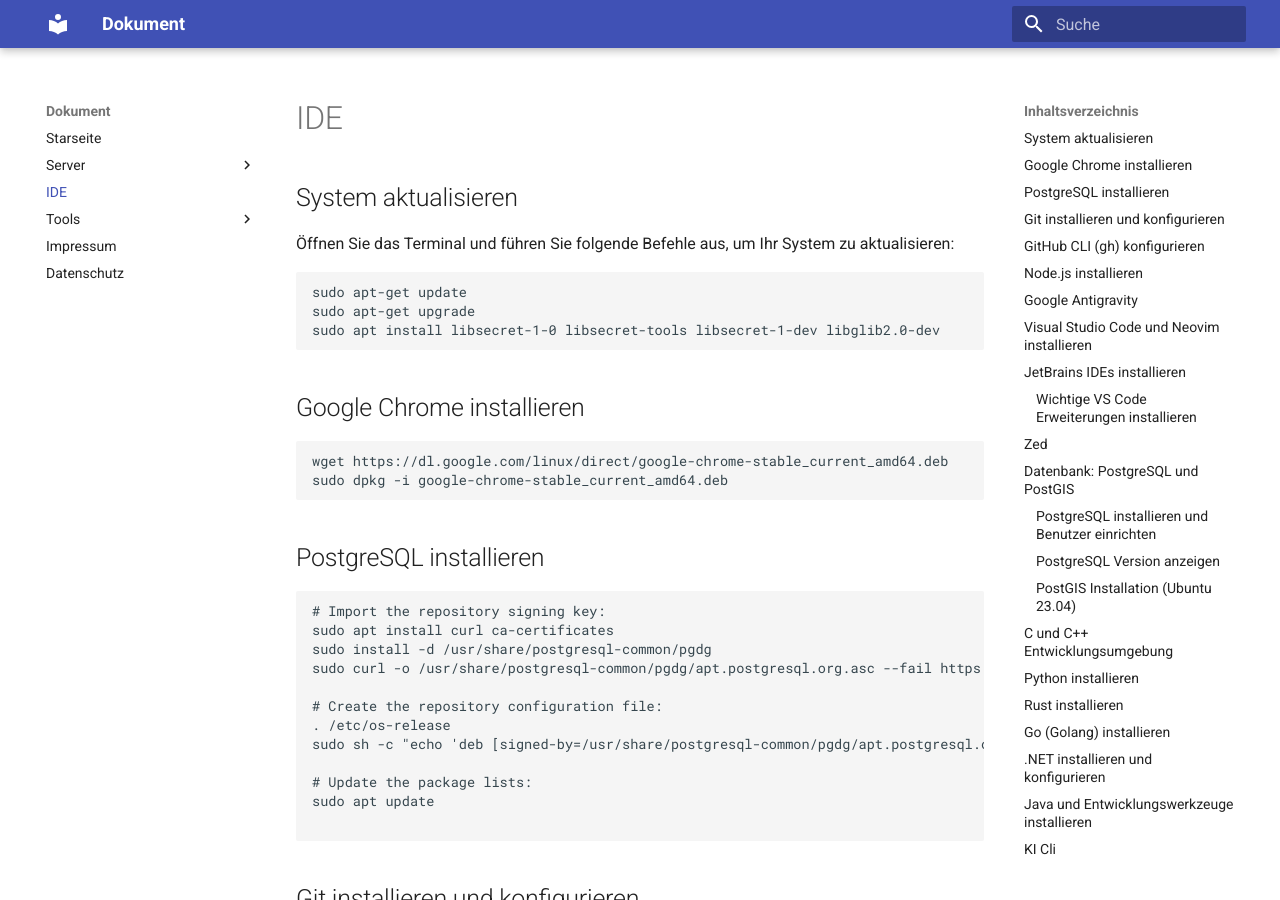
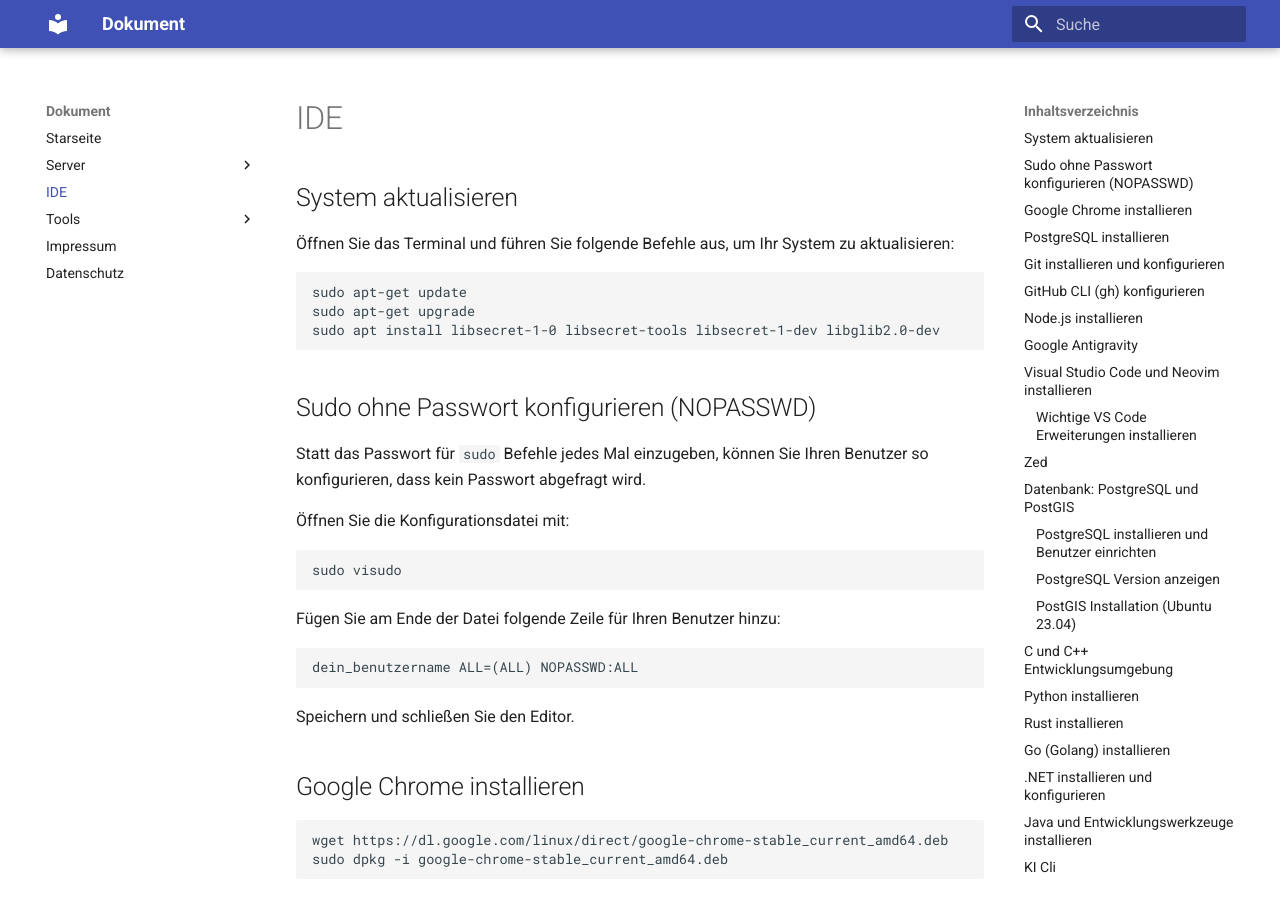
Before and after one commit to thorstenkloehn/dokument, an MkDocs documentation site: the page built from docs/IDE/index.md, in a window 1280 px wide and 900 px high. Built offline with MkDocs 1.6.1 and Material for MkDocs 9.7.7, drawn with Linux system fonts in a browser that asks for light colours; some of the changed text lies outside the part shown.

Commit message:
Dokumentation: Hinzufügen von Anweisungen zur Konfiguration von Sudo ohne Passwort

````diff
--- a/docs/IDE/index.md
+++ b/docs/IDE/index.md
@@ -8,6 +8,24 @@ sudo apt-get update
 sudo apt-get upgrade
 sudo apt install libsecret-1-0 libsecret-tools libsecret-1-dev libglib2.0-dev
 ```
+
+## Sudo ohne Passwort konfigurieren (NOPASSWD)
+
+Statt das Passwort für `sudo` Befehle jedes Mal einzugeben, können Sie Ihren Benutzer so konfigurieren, dass kein Passwort abgefragt wird.
+
+Öffnen Sie die Konfigurationsdatei mit:
+
+```bash
+sudo visudo
+```
+
+Fügen Sie am Ende der Datei folgende Zeile für Ihren Benutzer hinzu:
+
+```text
+dein_benutzername ALL=(ALL) NOPASSWD:ALL
+```
+
+Speichern und schließen Sie den Editor.
 
 ## Google Chrome installieren
 
@@ -88,12 +106,7 @@ antigravity --install-extension Google.gemini-cli-vscode-ide-companion
 sudo snap install code --classic
 sudo apt-get install neovim
 ```
-## JetBrains IDEs installieren
 
-```bash
-sudo snap install intellij-idea-ultimate --classic
-sudo snap install rider --classic
-```
 ### Wichtige VS Code Erweiterungen installieren
 
 ```bash
````
